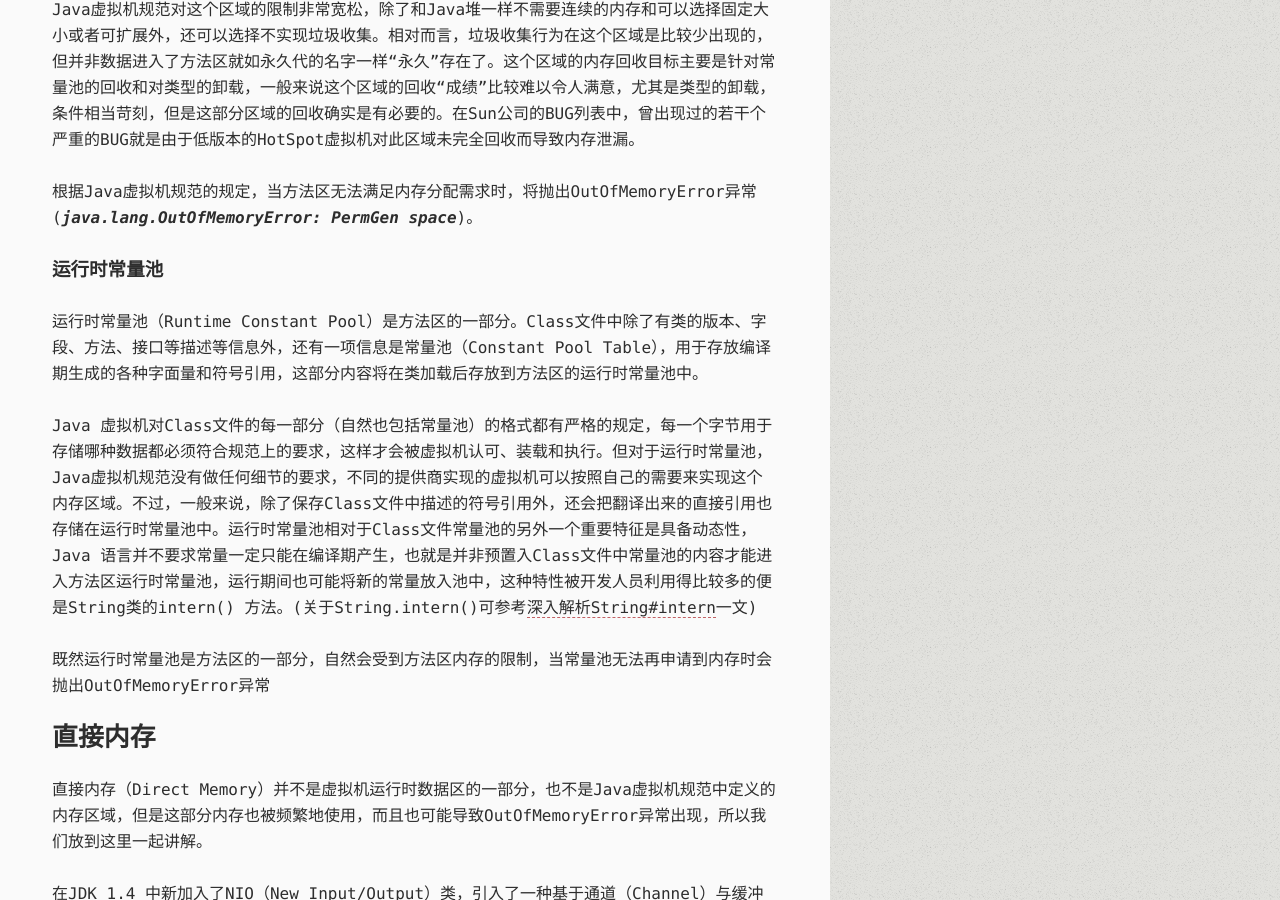
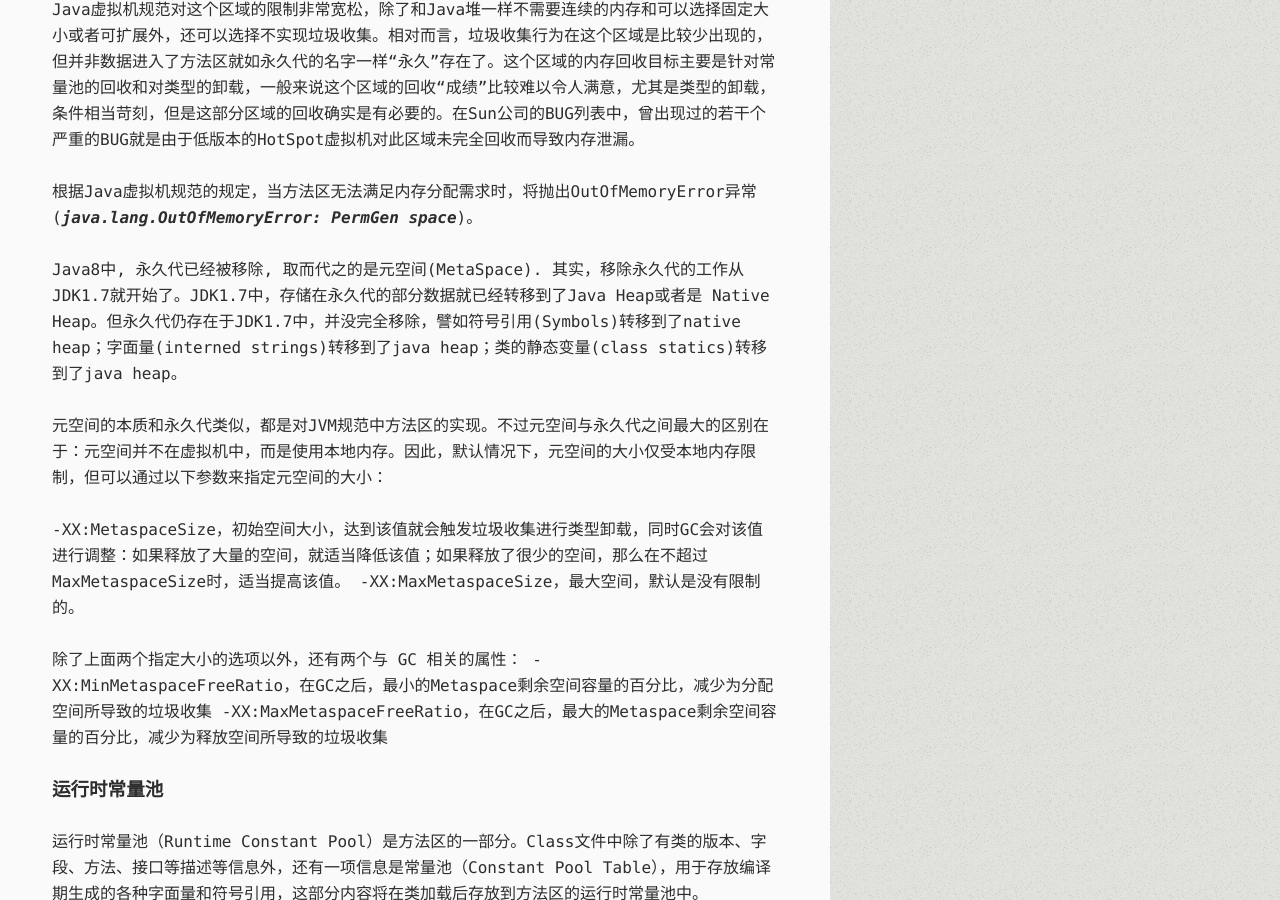
Before and after one commit to 18965050/18965050.github.io, a Jekyll site: the page built from work/jvm-memory-model.md, in a window 1280 px wide and 900 px high, scrolled down 3100 px. Built offline with Jekyll 4.4.1, drawn with Linux system fonts in a browser that asks for light colours; comment, search, counter and statistics services are not loaded.

Commit message:
文档修改

```diff
--- a/work/jvm-memory-model.md
+++ b/work/jvm-memory-model.md
@@ -52,6 +52,18 @@ Java 堆是垃圾收集器管理的主要区域，因此很多时候也被称做
 Java虚拟机规范对这个区域的限制非常宽松，除了和Java堆一样不需要连续的内存和可以选择固定大小或者可扩展外，还可以选择不实现垃圾收集。相对而言，垃圾收集行为在这个区域是比较少出现的，但并非数据进入了方法区就如永久代的名字一样“永久”存在了。这个区域的内存回收目标主要是针对常量池的回收和对类型的卸载，一般来说这个区域的回收“成绩”比较难以令人满意，尤其是类型的卸载，条件相当苛刻，但是这部分区域的回收确实是有必要的。在Sun公司的BUG列表中，曾出现过的若干个严重的BUG就是由于低版本的HotSpot虚拟机对此区域未完全回收而导致内存泄漏。
 
 根据Java虚拟机规范的规定，当方法区无法满足内存分配需求时，将抛出OutOfMemoryError异常(*java.lang.OutOfMemoryError: PermGen space*)。
+
+Java8中, 永久代已经被移除, 取而代之的是元空间(MetaSpace). 其实，移除永久代的工作从JDK1.7就开始了。JDK1.7中，存储在永久代的部分数据就已经转移到了Java Heap或者是 Native Heap。但永久代仍存在于JDK1.7中，并没完全移除，譬如符号引用(Symbols)转移到了native heap；字面量(interned strings)转移到了java heap；类的静态变量(class statics)转移到了java heap。
+
+元空间的本质和永久代类似，都是对JVM规范中方法区的实现。不过元空间与永久代之间最大的区别在于：元空间并不在虚拟机中，而是使用本地内存。因此，默认情况下，元空间的大小仅受本地内存限制，但可以通过以下参数来指定元空间的大小：
+
+-XX:MetaspaceSize，初始空间大小，达到该值就会触发垃圾收集进行类型卸载，同时GC会对该值进行调整：如果释放了大量的空间，就适当降低该值；如果释放了很少的空间，那么在不超过MaxMetaspaceSize时，适当提高该值。
+-XX:MaxMetaspaceSize，最大空间，默认是没有限制的。
+
+除了上面两个指定大小的选项以外，还有两个与 GC 相关的属性：
+-XX:MinMetaspaceFreeRatio，在GC之后，最小的Metaspace剩余空间容量的百分比，减少为分配空间所导致的垃圾收集
+-XX:MaxMetaspaceFreeRatio，在GC之后，最大的Metaspace剩余空间容量的百分比，减少为释放空间所导致的垃圾收集
+
 
 #### 运行时常量池
 运行时常量池（Runtime Constant Pool）是方法区的一部分。Class文件中除了有类的版本、字段、方法、接口等描述等信息外，还有一项信息是常量池（Constant Pool Table），用于存放编译期生成的各种字面量和符号引用，这部分内容将在类加载后存放到方法区的运行时常量池中。
```
Also changed, not shown: work/jvm-memory-management.md (+3 -2 lines).
